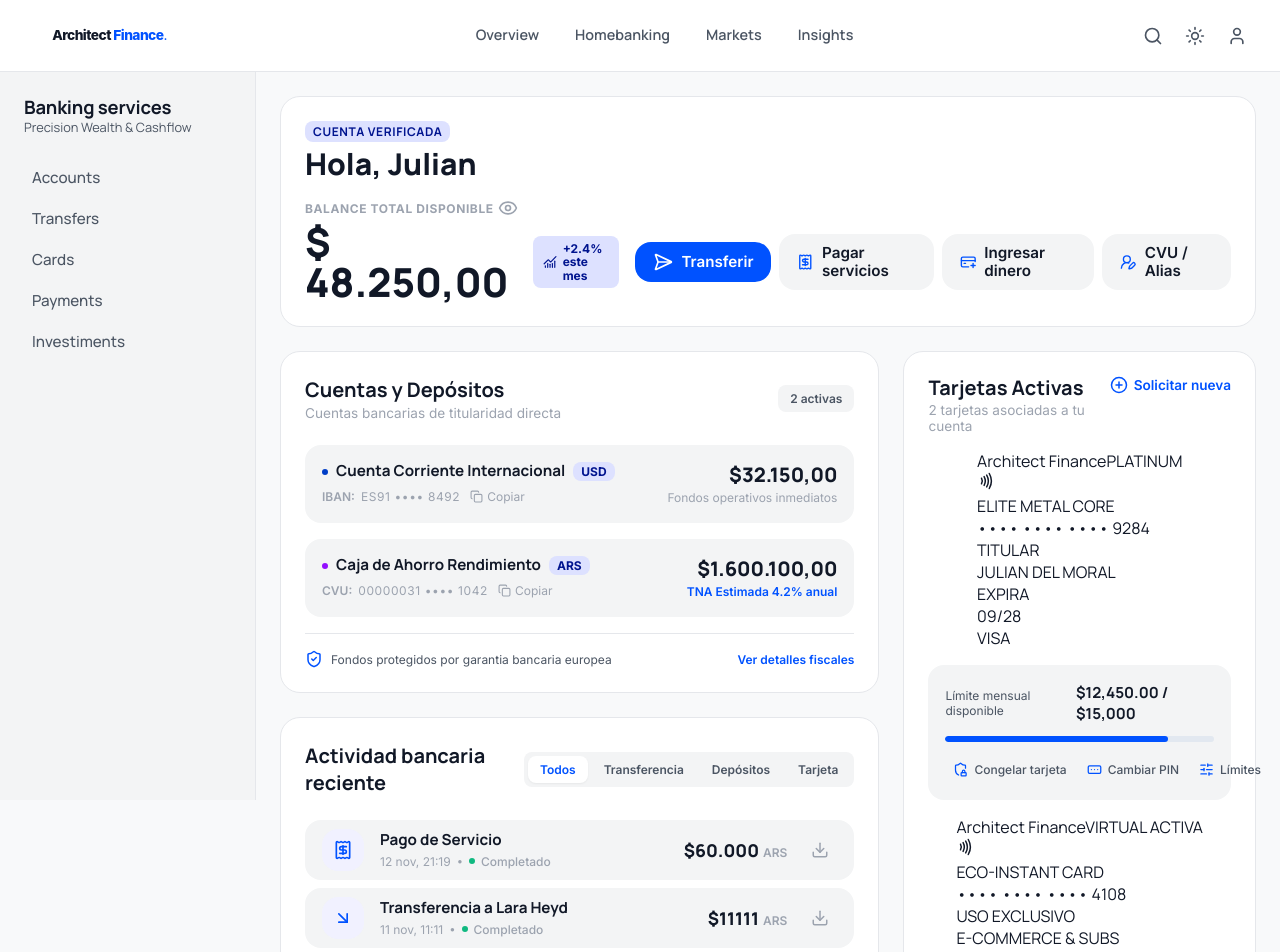
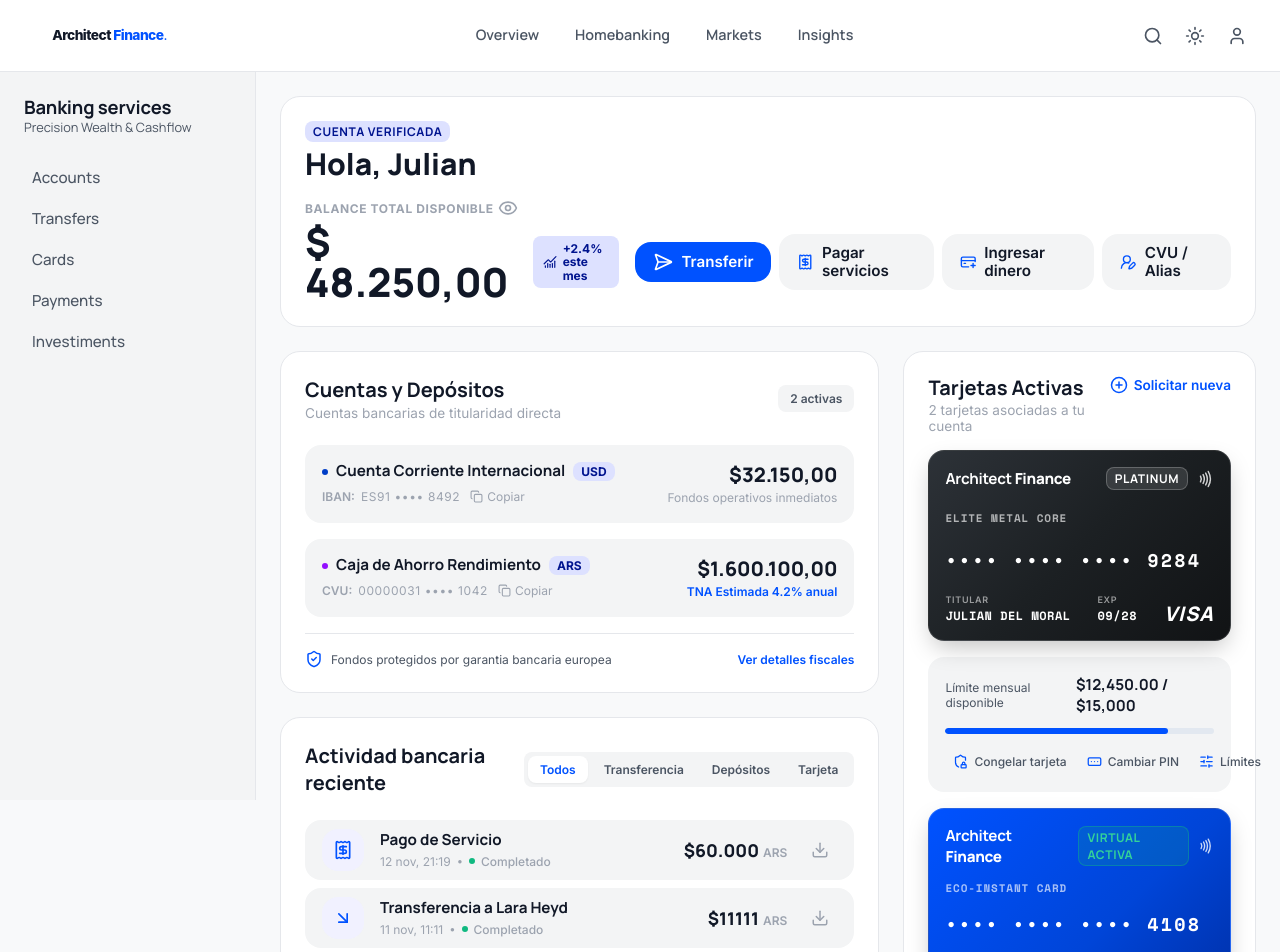
Before and after one commit to nahulamorte/Architect-Finance, a React (Vite) app: page / in a window 1280 px wide. Shown: the top 952 px of the page. Built offline with nearby package versions, Linux system fonts and the light colour scheme.

Commit message:
feat: component card, add new variables of fonts and background into index.css and structure and styles of the component card and add it to card Section

```diff
--- a/index.html
+++ b/index.html
@@ -5,10 +5,10 @@
     <link rel="icon" type="" href="./src/assets/logo.png" />
     <meta name="viewport" content="width=device-width, initial-scale=1.0" />
     <title>homebanking-app</title>
-    <!-- Google Fonts: Manrope (Display & Branding) & Inter (UI & Text) -->
+    <!-- Google Fonts: Manrope (Display & Branding), Inter (UI & Text) & Space Mono (Card engraving) -->
     <link rel="preconnect" href="https://fonts.googleapis.com">
     <link rel="preconnect" href="https://fonts.gstatic.com" crossorigin>
-    <link href="https://fonts.googleapis.com/css2?family=Inter:wght@400;500;600;700&family=Manrope:wght@400;500;600;700;800&display=swap" rel="stylesheet">
+    <link href="https://fonts.googleapis.com/css2?family=Inter:wght@400;500;600;700&family=Manrope:wght@400;500;600;700;800&family=Space+Mono:wght@400;700&display=swap" rel="stylesheet">
   </head>
   <body>
     <div id="root"></div>
--- a/src/components/Card/Card.css
+++ b/src/components/Card/Card.css
@@ -0,0 +1,209 @@
+.credit-card {
+    position: relative;
+    width: 100%;
+    aspect-ratio: 1.586 / 1;
+    box-sizing: border-box;
+    border-radius: var(--radius-md);
+    padding: var(--spacing-md);
+    color: #FFFFFF;
+    font-family: var(--font-family-base);
+    display: flex;
+    flex-direction: column;
+    justify-content: space-between;
+    box-shadow: 0 10px 25px -5px rgba(0, 0, 0, 0.25);
+    overflow: hidden;
+}
+
+.credit-card.metal {
+    background: var(--card-bg-platinum);
+    border: 1px solid rgba(255, 255, 255, 0.12);
+}
+
+.credit-card.virtual {
+    background: var(--card-bg-virtual);
+    border: 1px solid rgba(255, 255, 255, 0.15);
+}
+
+/* ==========================================================================
+   Header: Logo del Banco y Accesorios (NFC + Badge)
+   ========================================================================== */
+.card-header {
+    display: flex;
+    align-items: center;
+    justify-content: space-between;
+    flex-direction: row;
+    gap: var(--spacing-md);
+}
+
+.card-brand-name {
+    font-family: var(--font-family-base);
+    font-size: var(--font-size-body);
+    font-weight: var(--font-weight-bold); /* 700 */
+    letter-spacing: -0.02em;
+    color: #FFFFFF;
+}
+
+.card-brand-name strong {
+    font-weight: var(--font-weight-extrabold); /* 800 */
+}
+
+.card-brand-icon {
+    display: flex;
+    align-items: center;
+    flex-direction: row;
+    gap: var(--spacing-sm);
+}
+
+.card-nfc-icon {
+    color: rgba(255, 255, 255, 0.8);
+}
+
+.card-badge {
+    display: inline-flex;
+    align-items: center;
+    padding: 2px 8px;
+    border-radius: var(--radius-sm);
+    font-family: var(--font-family-base);
+    font-size: var(--font-size-xs);
+    font-weight: var(--font-weight-bold);
+    letter-spacing: 0.05em;
+    text-transform: uppercase;
+}
+
+.credit-card.metal .card-badge {
+    background-color: var(--badge-bg-platinum);
+    border: 1px solid var(--badge-border-platinum);
+    color: var(--badge-text-platinum);
+}
+
+.credit-card.virtual .card-badge {
+    background-color: var(--badge-bg-virtual);
+    border: 1px solid var(--badge-border-virtual);
+    color: var(--badge-text-virtual);
+}
+
+/* ==========================================================================
+   Subtipo Técnico (ELITE METAL CORE / ECO-INSTANT CARD)
+   ========================================================================== */
+.card-type-row {
+    display: flex;
+    align-items: center;
+}
+
+.card-type {
+    font-family: var(--font-family-mono);
+    font-size: 11px;
+    font-weight: var(--font-weight-bold);
+    letter-spacing: 0.08em;
+    text-transform: uppercase;
+    color: rgba(255, 255, 255, 0.65);
+    margin: 0;
+}
+
+/* ==========================================================================
+   Número de Tarjeta Grabado
+   ========================================================================== */
+.card-number-row {
+    display: flex;
+    align-items: center;
+}
+
+.card-number {
+    font-family: var(--font-family-mono);
+    font-size: 1.15rem;
+    font-weight: var(--font-weight-bold);
+    letter-spacing: 0.12em;
+    color: #FFFFFF;
+    margin: 0;
+}
+
+/* ==========================================================================
+   Zona Inferior: Titular, Expiración y Red
+   ========================================================================== */
+.card-info-container {
+    display: flex;
+    flex-direction: row;
+    justify-content: space-between;
+    align-items: flex-end;
+}
+
+.owner-info,
+.expiry-info {
+    display: flex;
+    flex-direction: column;
+    align-items: flex-start;
+}
+
+.info-label {
+    font-family: var(--font-family-ui);
+    font-size: 9px;
+    font-weight: var(--font-weight-semibold);
+    letter-spacing: 0.08em;
+    text-transform: uppercase;
+    color: rgba(255, 255, 255, 0.55);
+    margin-bottom: 2px;
+}
+
+.owner-name {
+    font-family: var(--font-family-mono);
+    font-size: var(--font-size-xs);
+    font-weight: var(--font-weight-bold);
+    letter-spacing: 0.04em;
+    text-transform: uppercase;
+    color: #FFFFFF;
+    margin: 0;
+}
+
+.expiry-date {
+    font-family: var(--font-family-mono);
+    font-size: var(--font-size-xs);
+    font-weight: var(--font-weight-bold);
+    letter-spacing: 0.05em;
+    color: #FFFFFF;
+    margin: 0;
+}
+
+/* ==========================================================================
+   Red de Pago (VISA / Mastercard)
+   ========================================================================== */
+.network-container {
+    display: flex;
+    align-items: center;
+    align-self: flex-end;
+}
+
+.network-visa {
+    font-family: var(--font-family-base);
+    font-size: 1.25rem;
+    font-weight: var(--font-weight-extrabold);
+    font-style: italic;
+    letter-spacing: 0.05em;
+    color: #FFFFFF;
+    line-height: 1;
+}
+
+.network-mastercard {
+    display: flex;
+    align-items: center;
+    position: relative;
+    width: 32px;
+    height: 20px;
+}
+
+.mc-circle {
+    position: absolute;
+    width: 20px;
+    height: 20px;
+    border-radius: 50%;
+}
+
+.mc-red {
+    background-color: #EB001B;
+    left: 0;
+}
+
+.mc-orange {
+    background-color: #F79E1B;
+    left: 12px;
+    opacity: 0.92;
+}
--- a/src/components/Card/Card.tsx
+++ b/src/components/Card/Card.tsx
@@ -4,7 +4,7 @@ import { Nfc } from 'lucide-react';
 interface CardProps {
     variant: 'metal' | 'virtual';
     badgeText?: string;
-    cardType: string;
+    cardType?: string;
     cardNumber: string;
     labelBottomLeft?: string;
     labelBottomRight?: string;
@@ -19,7 +19,7 @@ export default function Card({
     cardType,
     cardNumber,
     labelBottomLeft = 'TITULAR',
-    labelBottomRight = 'EXPIRA',
+    labelBottomRight = 'EXP',
     ownerName,
     expiry,
     network
@@ -27,11 +27,12 @@ export default function Card({
     return (
         <div className={`credit-card ${variant}`}>
             <div className="card-header">
-                <div className="card-brand-group">
-                    <span className="card-brand-name">Architect Finance</span>
+                <span className="card-brand-name">Architect <strong>Finance</strong></span>
+
+                <div className="card-brand-icon">
                     {badgeText && <span className="card-badge">{badgeText}</span>}
+                    <Nfc size={18} className="card-nfc-icon" />
                 </div>
-                <Nfc size={18} className="card-nfc-icon" />
             </div>
 
             <div className="card-type-row">
--- a/src/index.css
+++ b/src/index.css
@@ -40,6 +40,24 @@
   --card-bg-virtual: linear-gradient(135deg, #0052FF 0%, #0045D8 60%, #0030A8 100%);     /* 05. Débito Virtual (Azul Eléctrico Dinámico) */
 
   /* ==========================================================================
+     Badges y Etiquetas de Categoría (Card Pill Badges)
+     ========================================================================== */
+  /* Platinum / Obsidian */
+  --badge-bg-platinum: rgba(255, 255, 255, 0.12);
+  --badge-border-platinum: rgba(255, 255, 255, 0.22);
+  --badge-text-platinum: #FFFFFF;
+
+  /* Gold */
+  --badge-bg-gold: rgba(255, 255, 255, 0.25);
+  --badge-border-gold: rgba(146, 64, 14, 0.25);
+  --badge-text-gold: #78350F;
+
+  /* Virtual Activa */
+  --badge-bg-virtual: rgba(16, 185, 129, 0.18);
+  --badge-border-virtual: rgba(16, 185, 129, 0.4);
+  --badge-text-virtual: #34D399;
+
+  /* ==========================================================================
      Bordes, Divisores y Radios
      ========================================================================== */
   --border-color: #E5E7EB;         /* Líneas divisorias, bordes de tarjetas y menú */
@@ -58,6 +76,7 @@
      ========================================================================== */
   --font-family-base: 'Manrope', -apple-system, BlinkMacSystemFont, 'Segoe UI', Roboto, sans-serif;
   --font-family-ui: 'Inter', -apple-system, BlinkMacSystemFont, 'Segoe UI', Roboto, sans-serif;
+  --font-family-mono: 'Space Mono', 'Courier New', Courier, monospace; /* Grabado de tarjetas, números, titular y códigos */
 
   /* Tamaños semánticos */
   --font-size-balance: 2.5rem;      /* 40px: Monto numérico del saldo principal */
```
